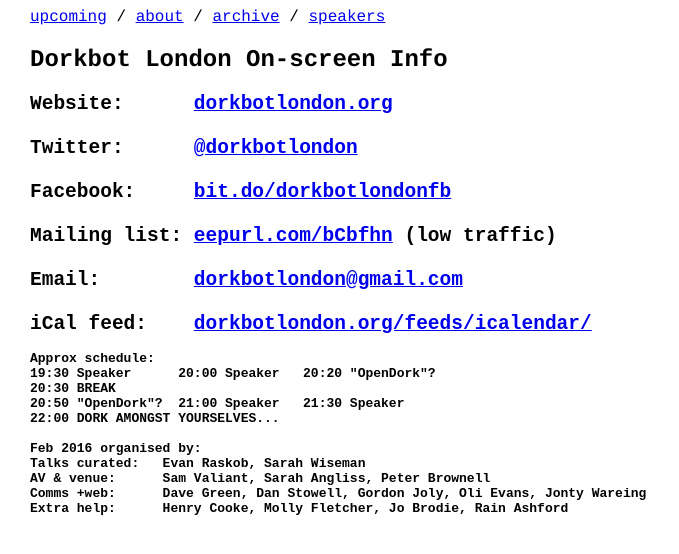
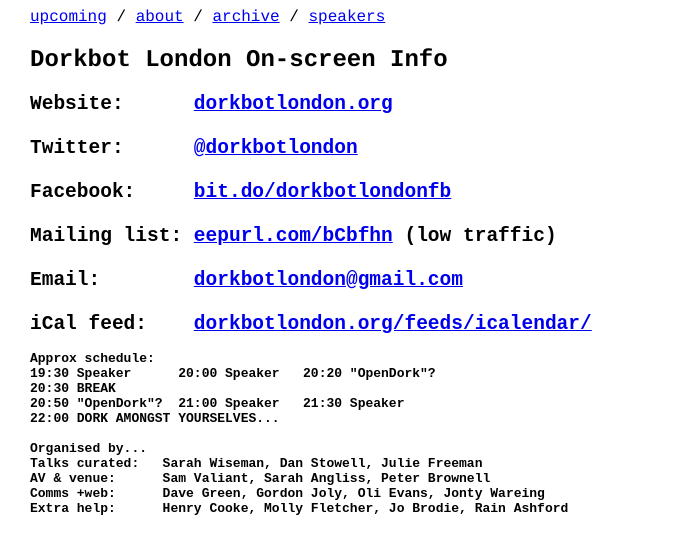
Before and after one commit to dorkbotlondon/dorkbotlondon.github.io, a Jekyll site: the page built from credits.html, in a window 1280 px wide. Shown: the top 554 px of the page, without its empty margins (0-679 px from the left). Built offline with Jekyll 4.4.1, drawn with Linux system fonts in a browser that asks for light colours; Markdown is read by kramdown in place of the engine named in the settings.

Commit message:
Update credits.html

```diff
--- a/credits.html
+++ b/credits.html
@@ -19,10 +19,10 @@
 20:50 "OpenDork"?  21:00 Speaker   21:30 Speaker
 22:00 DORK AMONGST YOURSELVES...
 
-Feb 2016 organised by:
-Talks curated:   Evan Raskob, Sarah Wiseman
+Organised by...
+Talks curated:   Sarah Wiseman, Dan Stowell, Julie Freeman
 AV &amp; venue:      Sam Valiant, Sarah Angliss, Peter Brownell
-Comms +web:      Dave Green, Dan Stowell, Gordon Joly, Oli Evans, Jonty Wareing
+Comms +web:      Dave Green, Gordon Joly, Oli Evans, Jonty Wareing
 Extra help:      Henry Cooke, Molly Fletcher, Jo Brodie, Rain Ashford
 </b>
 </pre>
```
